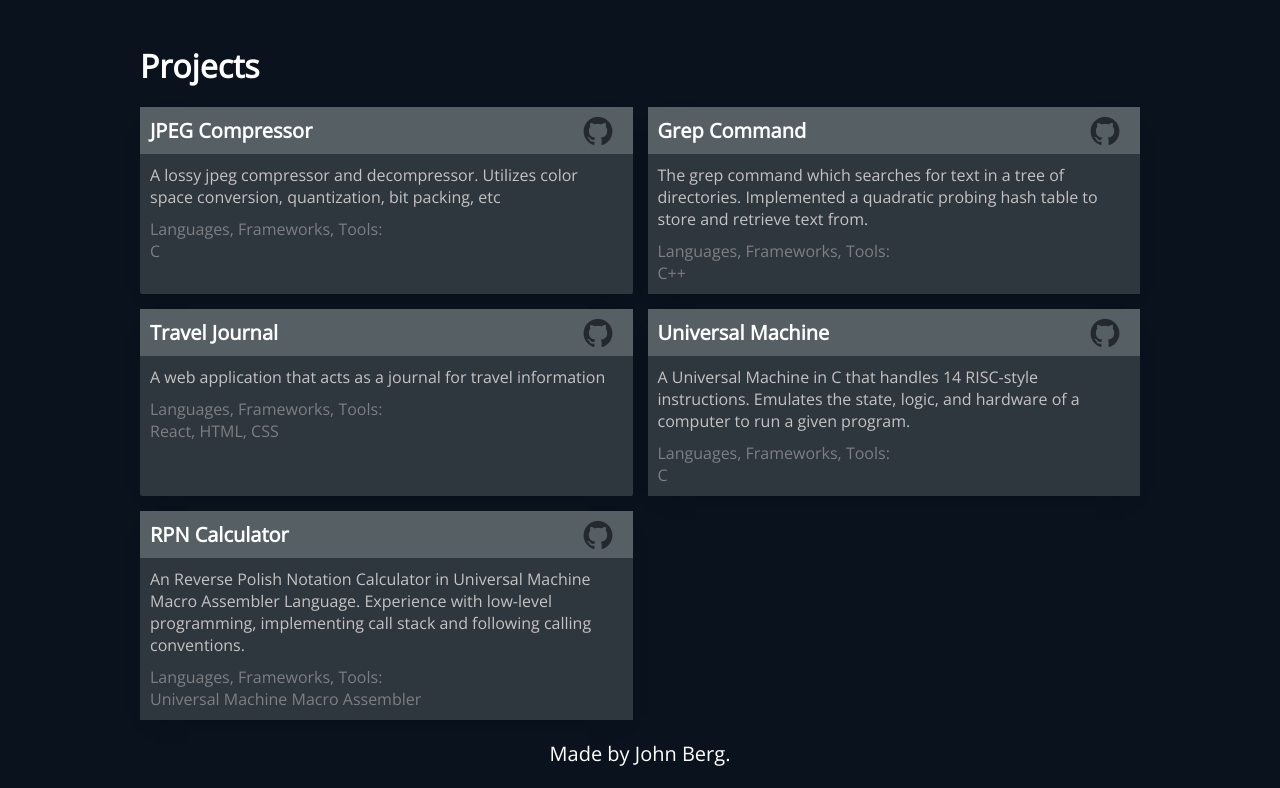
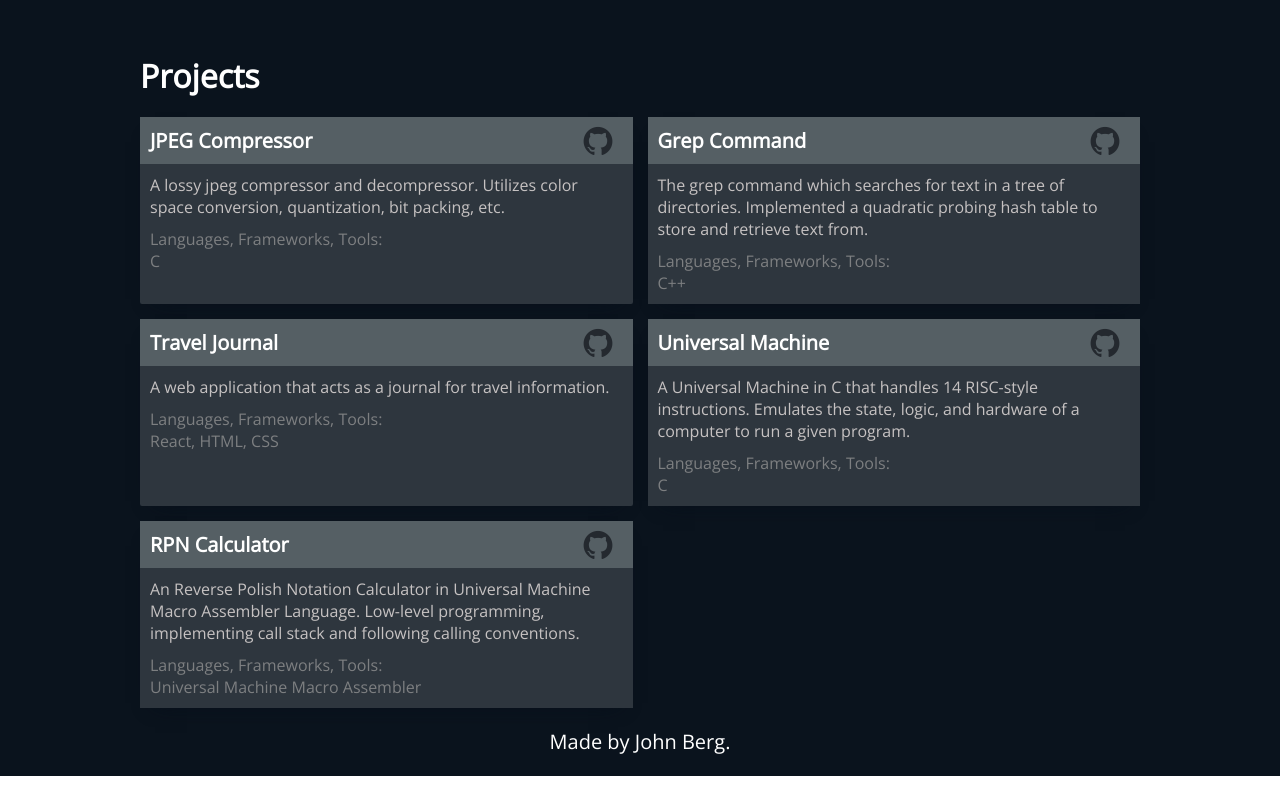
Before and after one commit to bergj21/person-website, a React (Create React App) app: page / in a window 1280 px wide. Shown: the part 840-1628 px from the top of the page. Built offline with nearby package versions, Linux system fonts and the light colour scheme.

Commit message:
Mobile Improvement 2

```diff
--- a/src/projects-data.js
+++ b/src/projects-data.js
@@ -1,7 +1,7 @@
 const projects = [
     {
         title: "JPEG Compressor",
-        description: "A lossy jpeg compressor and decompressor. Utilizes color space conversion, quantization, bit packing, etc",
+        description: "A lossy jpeg compressor and decompressor. Utilizes color space conversion, quantization, bit packing, etc.",
         langs: ["C"],
         link: "https://github.com/bergj21/Image-Compressor"
     },
@@ -13,7 +13,7 @@ const projects = [
     },
     {
         title: "Travel Journal",
-        description: "A web application that acts as a journal for travel information",
+        description: "A web application that acts as a journal for travel information.",
         langs: ["React", "HTML", "CSS"],
         link: "https://github.com/bergj21/Travel-Journal"
     },
@@ -25,7 +25,7 @@ const projects = [
     },
     {
         title: "RPN Calculator",
-        description: "An Reverse Polish Notation Calculator in Universal Machine Macro Assembler Language. Experience with low-level programming, implementing call stack and following calling conventions.",
+        description: "An Reverse Polish Notation Calculator in Universal Machine Macro Assembler Language. Low-level programming, implementing call stack and following calling conventions.",
         langs: ["Universal Machine Macro Assembler"],
         link: "https://github.com/bergj21/RPN-Calculator"
     }
--- a/src/style.css
+++ b/src/style.css
@@ -123,7 +123,7 @@ main {
 /* About Section */
 
 .content {
-  margin-top: 90px;
+  margin-top: 100px;
   padding-left: 140px;
   padding-right: 140px;
 }
@@ -332,7 +332,7 @@ main {
   }
 
   .typewriter {
-    display: block;
+    display: inline-block;
     font-size: 18px;
   }
 
```
